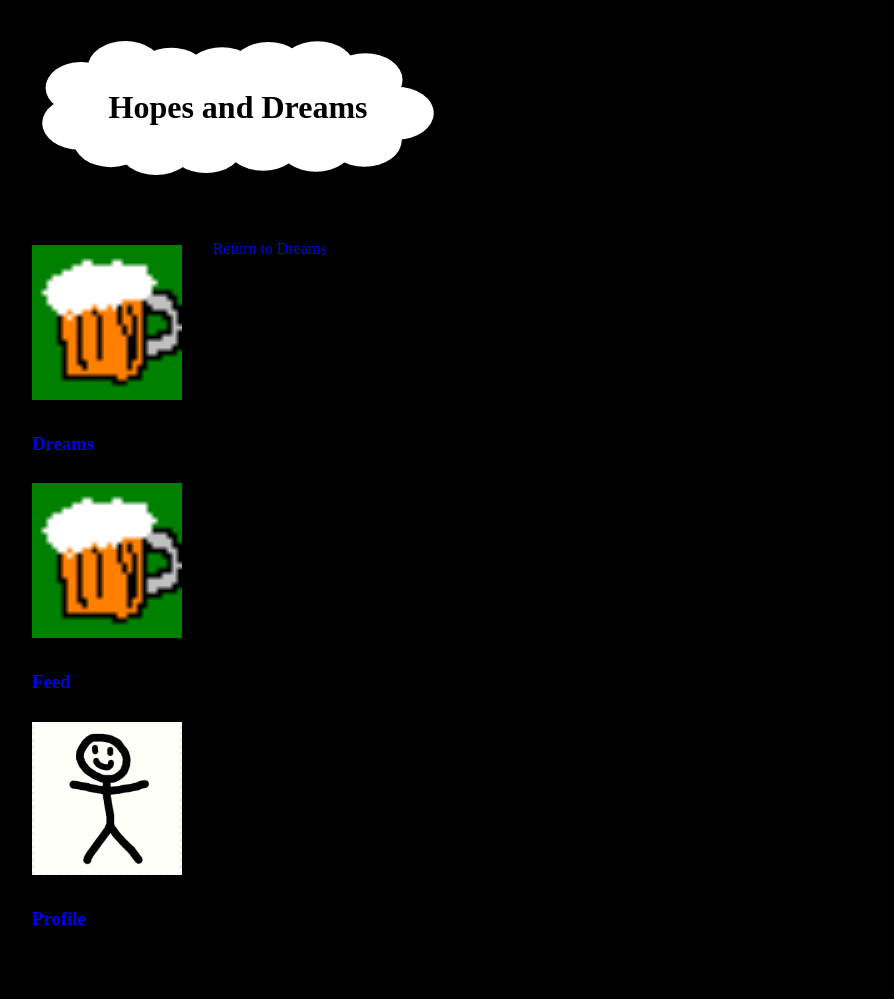
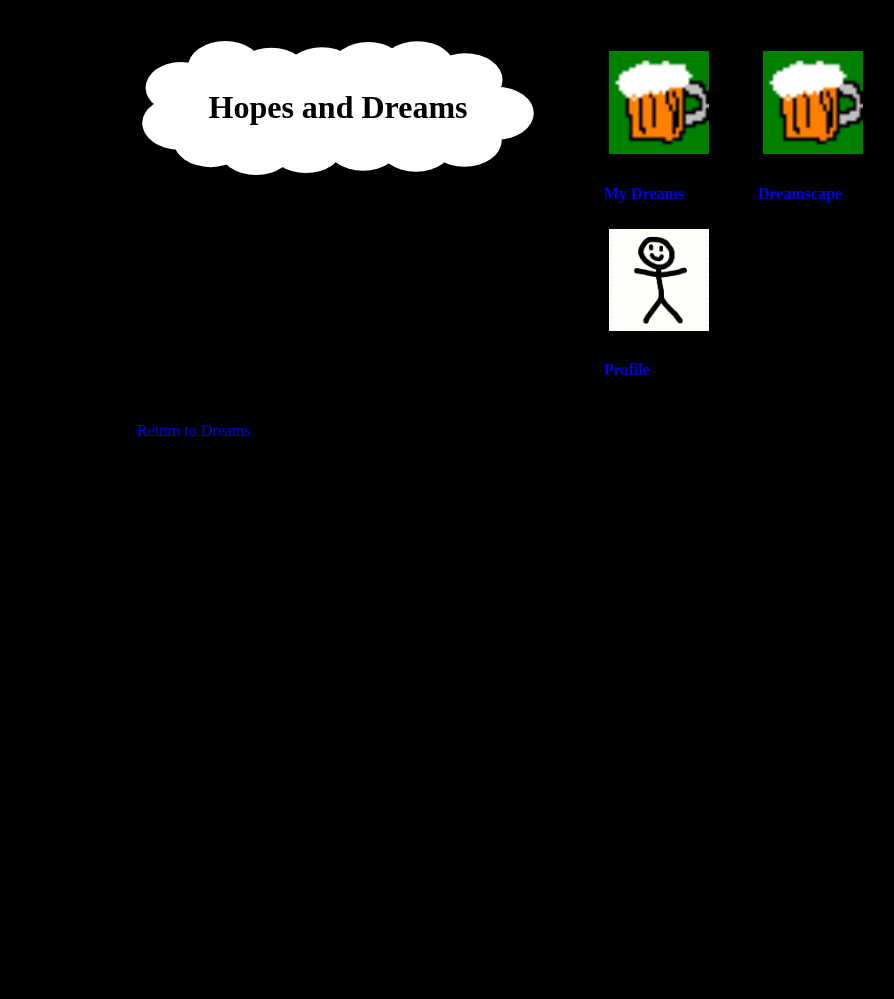
Before and after one commit to rowlandcoping/hopes-and-dreams, a Flask app: template templates/dream.html in a window 1280 px wide. Shown: the whole page, without its empty margins (76-970 px from the left). After the commit the page ends 436 px from the top, so only its background shows below. Run offline with Flask 3, Linux system fonts and the light colour scheme; the template is opened without the code that fills it, so the values that code supplies are empty; some libraries are stand-ins or nearby versions.

Commit message:
REFACTOR: moved menu to top of main template

```diff
--- a/static/css/style.css
+++ b/static/css/style.css
@@ -315,7 +315,7 @@ body {
 /*general template*/
 
 #feed-container {
-    margin:30px 100px;
+    margin:30px 200px;
 }
 
 #title-section {
@@ -326,15 +326,16 @@ body {
     display:flex;
     margin:50px 0;
 }
-#left-sidebar {
-    display:flex;
-    flex-flow:column;
-    flex:1;
+#nav-list li {
+    display: inline-block;
+    margin: 0 20px;
+}
+#nav-list img {
+    width: 100px;
+    margin:0;
+    padding:5px;
 }
 
-#left-sidebar img {
-    margin: 10px 0;
-}
 #main-content{
     flex:5;
     border: 5px solid black;
@@ -361,7 +362,7 @@ body {
 }
 
 #active-page {
-    border: 5px solid black;
+    background-color: white;
 }
 .profile-update {
     width: 75%;
--- a/templates/main-template.html
+++ b/templates/main-template.html
@@ -13,10 +13,12 @@
 <body>
     <div id="feed-container">
         <div id="title-section">
+            <div id="main-title">
                 <div class="clickable-item" id="main-template-wrapper"><h1>Hopes and Dreams</h1></div>
             </div>
-        <div id="main-section">
-            <div id="left-sidebar">
+            <nav id="main-navigation">
+                <ul id="nav-list">
+                    <li>
                         {% if dream is defined %}
                         <a href="{{ url_for('dreams') }}" class="clickable-item" id ="{{ 'active-page'
                             if request.path == url_for('edit_dream', dream_slug=dream.dream_slug )
@@ -24,23 +26,31 @@
                         {% else %}
                         <a href="{{ url_for('dreams') }}" class="clickable-item" id ="{{ 'active-page' if request.path == url_for('dreams') }}">
                         {% endif %}
-                    <img src="{{ url_for('static', filename='images/general-assets/friendsimg.bmp') }}" alt="" width = "150">
-                    <h3>Dreams</h3>
+                            <img src="{{ url_for('static', filename='images/general-assets/friendsimg.bmp') }}" alt="">
+                            <h4>My Dreams</h4>
                         </a>
+                    </li>
+                    <li>
                         <a href="{{ url_for('dreamscape') }}" class="clickable-item" id ="{{ 'active-page' if request.path == url_for('dreamscape') }}">
-                    <img src="{{ url_for('static', filename='images/general-assets/friendsimg.bmp') }}" alt="" width = "150">
-                    <h3>Feed</h3>
+                            <img src="{{ url_for('static', filename='images/general-assets/friendsimg.bmp') }}" alt="">
+                            <h4>Dreamscape</h4>
                         </a>
+                    </li>
+                    <li>
                         <a href="{{ url_for('profile_personal') }}" class="clickable-item" id ="{{ 'active-page' if request.path == url_for('profile_personal') }}">
                             {% if user.profile_picture %}
-                        <img id="profile_view" src="{{ base_url.profile + user.profile_picture }}" alt = "{{ user.profilepic_alt }}" width="150">
+                                <img src="{{ base_url.profile + user.profile_picture }}" alt = "{{ user.profilepic_alt }}">
                             {% else %}
-                        <img id="profile_view" src="{{ url_for('static', filename='images/general-assets/default-profile.jpg') }}" alt = "A crudely drawn stick-man image, indicating the users has yet to upload a profile picture." width="150">
+                                <img src="{{ url_for('static', filename='images/general-assets/default-profile.jpg') }}" alt = "A crudely drawn stick-man image, indicating the users has yet to upload a profile picture.">
                             {% endif %}
-                    <h3>Profile</h3>
+                            <h4>Profile</h4>
                         </a>
+                    </li>
 
+                </ul>
+            </nav>
         </div>
+        <div id="content-section">
             <div id="main-content">
                 {% with messages = get_flashed_messages() %}
                     {% if messages %}
```
Lines whose indentation alone changed are shown as unchanged.
